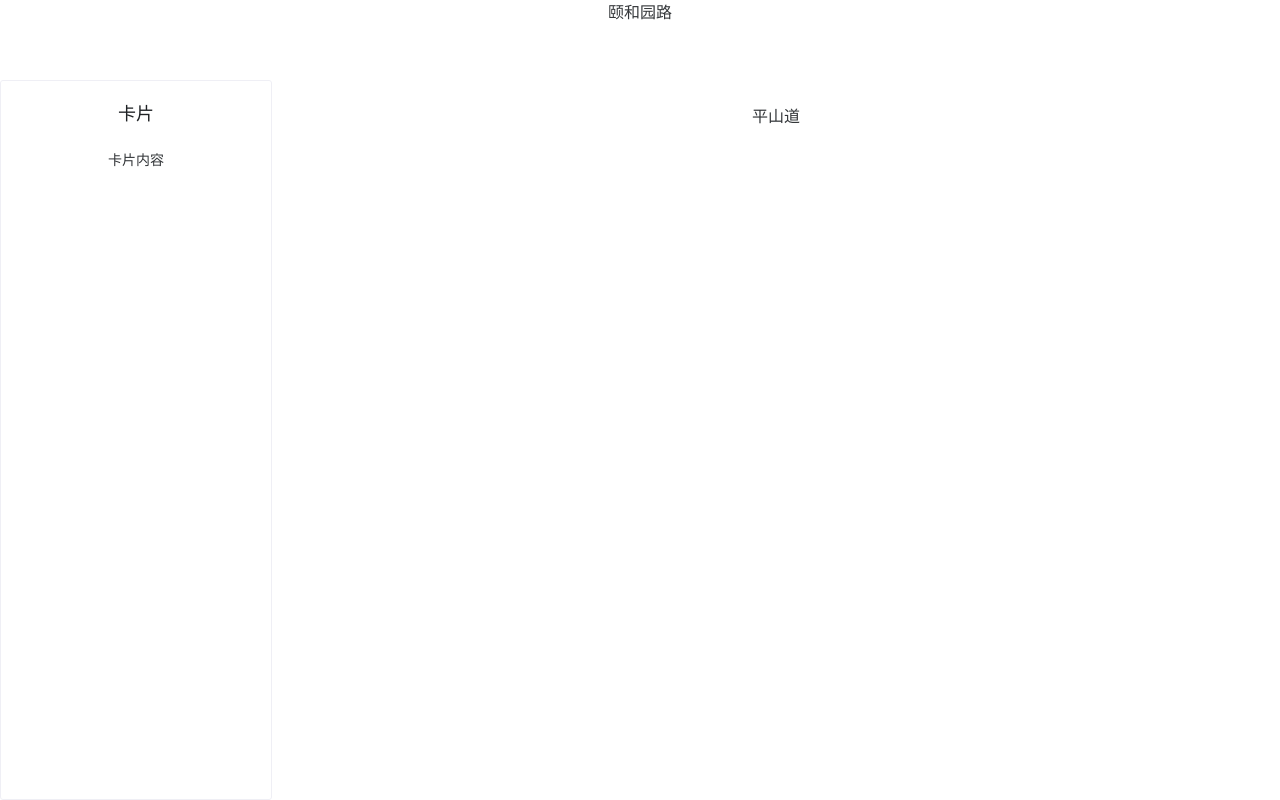
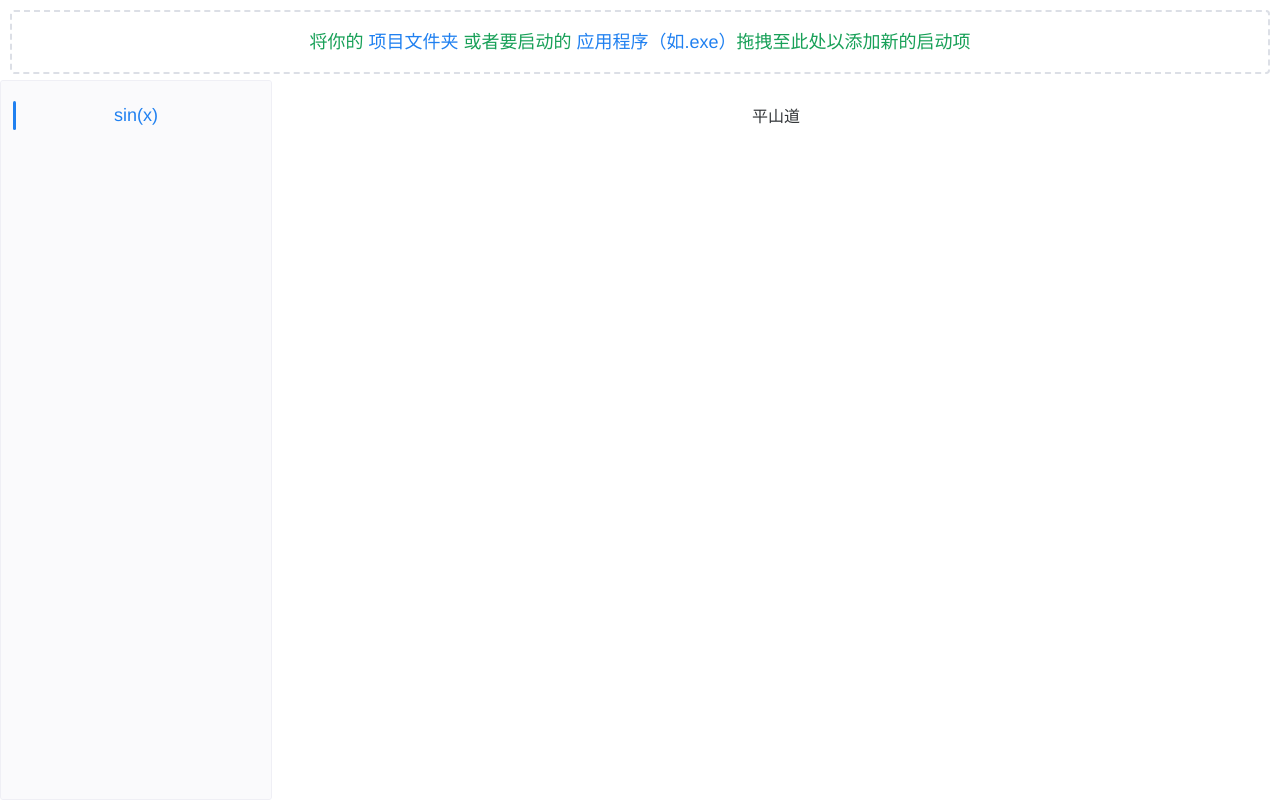
Before and after one commit to inksnowhailong/OpenProject, a Vue app: page / in a window 1280 px wide. Built offline with nearby package versions, Linux system fonts and the light colour scheme.

Commit message:
推进 程序

```diff
--- /dev/null
+++ b/src/components/main-headers.vue
@@ -0,0 +1,48 @@
+<template>
+  <n-h3 @drop="handleDrop" @dragover.stop.prevent>
+    <n-text type="primary">
+      将你的
+      <n-text type="info">项目文件夹</n-text>
+      或者要启动的
+      <n-text type="info">应用程序（如.exe）</n-text
+      >拖拽至此处以添加新的启动项</n-text
+    >
+  </n-h3>
+</template>
+
+<script lang="ts">
+import { defineComponent } from "vue";
+import { useStore } from "vuex";
+
+export default defineComponent({
+  setup() {
+    const store = useStore();
+
+    return {
+      // 收集拖入的文件信息
+      handleDrop(e: DragEvent) {
+        if (e.dataTransfer) {
+          for (const file of e?.dataTransfer.files) {
+            console.log(file);
+
+            const name = file.name;
+            const path = file.path;
+            store.commit("addProject", { name, path });
+          }
+        }
+      },
+    };
+  },
+});
+</script>
+
+<style scoped>
+.n-h3 {
+  display: flex;
+  align-items: center;
+  justify-content: center;
+  height: 100%;
+  border: 2px #dcdfe6 dashed;
+  border-radius: 4px;
+}
+</style>
--- a/src/components/single-open.vue
+++ b/src/components/single-open.vue
@@ -1,6 +1,10 @@
 <template>
   <!-- 左侧启动单项的项目 -->
-  <n-card title="卡片"> 卡片内容 </n-card>
+  <n-card embedded>
+    <n-h3 prefix="bar" align-text type="info">
+      <n-text type="info"> sin(x) </n-text>
+    </n-h3>
+  </n-card>
 </template>
 
 <script lang="ts">
--- a/src/plugins/nativeUI.ts
+++ b/src/plugins/nativeUI.ts
@@ -4,10 +4,13 @@ import {
   // component
   NButton,
   NCard,
+  NH1,
+  NH3,
   NLayout,
   NLayoutContent,
   NLayoutHeader,
   NLayoutSider,
+  NText,
 } from "naive-ui";
 export default create({
   components: [
@@ -18,5 +21,8 @@ export default create({
     NLayoutHeader,
     NLayoutSider,
     NCard,
+    NH1,
+    NH3,
+    NText,
   ],
 });
--- a/src/store/index.ts
+++ b/src/store/index.ts
@@ -1,7 +1,7 @@
 import { createStore } from "vuex";
 type payloadType = {
-  key: string;
-  info: object;
+  name: string;
+  path: string;
 };
 interface stateType {
   [key: string]: any;
@@ -17,7 +17,7 @@ export default createStore({
   getters: {},
   mutations: {
     addProject(state: stateType, payload: payloadType) {
-      state.projectData.push(payload.info);
+      state.projectData.push(payload);
     },
   },
   actions: {},
--- a/src/views/HomeView.vue
+++ b/src/views/HomeView.vue
@@ -1,6 +1,8 @@
 <template>
   <n-layout class="main-layout">
-    <n-layout-header>颐和园路</n-layout-header>
+    <n-layout-header>
+      <main-headers></main-headers>
+    </n-layout-header>
     <n-layout has-sider class="content-layout">
       <n-layout-sider>
         <single-open></single-open>
@@ -15,6 +17,7 @@
 <script lang="ts">
 import { defineAsyncComponent, defineComponent } from "vue";
 import { mapMutations, mapState } from "vuex";
+import MainHeaders from "../components/main-headers.vue";
 export default defineComponent({
   name: "HomeView",
   computed: {
@@ -26,23 +29,15 @@ export default defineComponent({
     singleOpen: defineAsyncComponent(
       () => import("../components/single-open.vue")
     ),
+    mainHeaders: defineAsyncComponent(
+      () => import("../components/main-headers.vue")
+    ),
+    MainHeaders,
   },
   mounted() {
     console.log(this);
   },
   methods: {
-    // 收集拖入的文件信息
-    handleDrop(e: DragEvent) {
-      if (e.dataTransfer) {
-        for (const file of e?.dataTransfer.files) {
-          console.log(file);
-
-          const name = file.name;
-          const path = file.path;
-          this.addProject({ info: { name, path } });
-        }
-      }
-    },
     async openExe() {
       const data = await window.$elec.openProject(this.projectData[0].path);
       console.log(data);
@@ -63,6 +58,8 @@ export default defineComponent({
 
 .n-layout-header {
   height: 80px;
+  padding: 10px;
+  box-sizing: border-box;
 }
 
 .main-layout,
```
